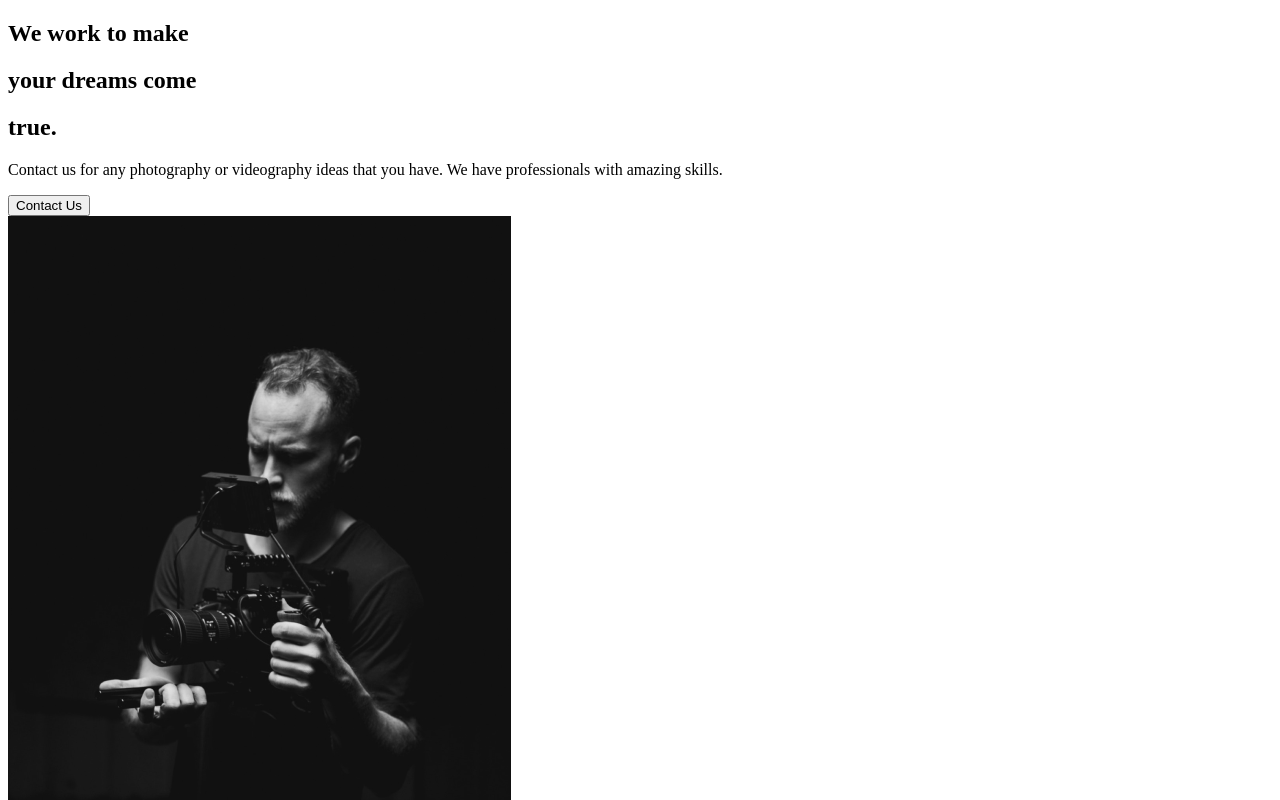
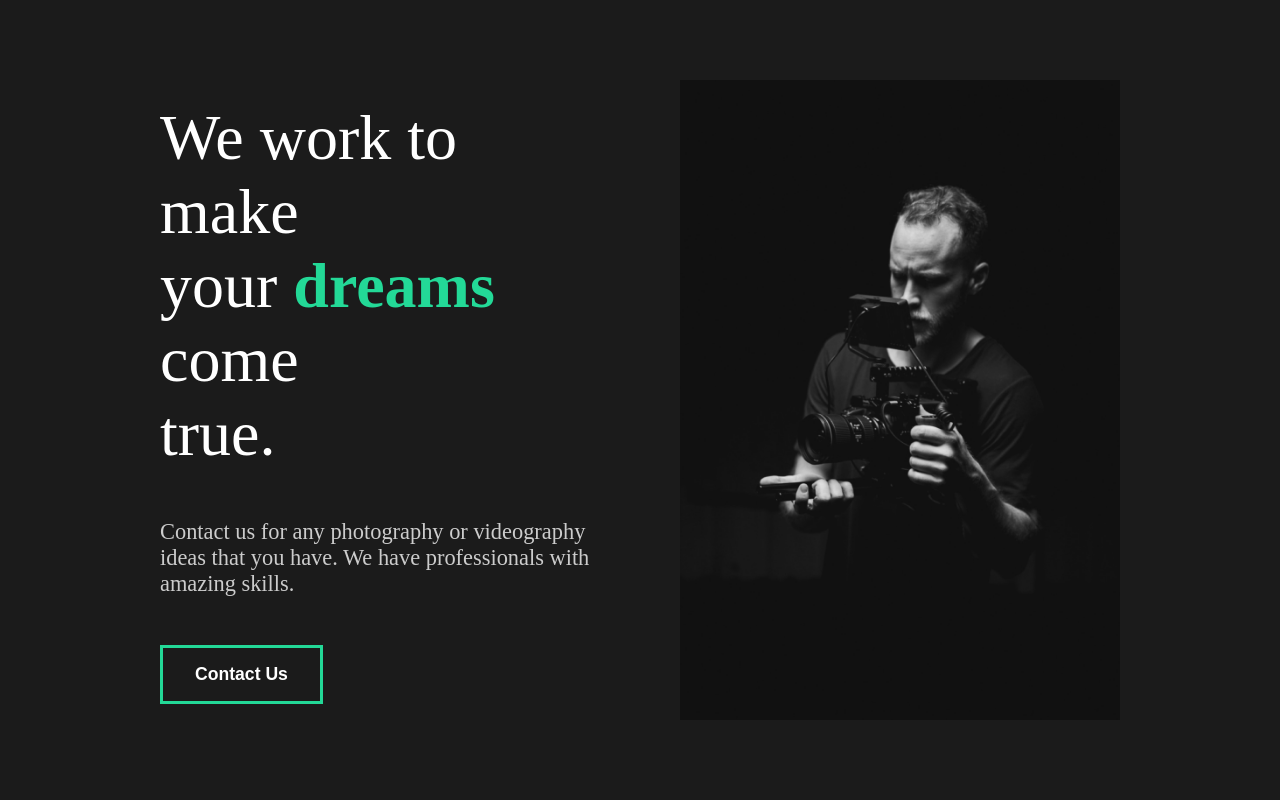
Before and after one commit to tdepasquale/portfolio, a React (Create React App) app: page / in a window 1280 px wide. Shown: the top 800 px of the page. Built offline with nearby package versions, Linux system fonts and the light colour scheme.

Commit message:
Styled About Section

```diff
--- a/src/App.jsx
+++ b/src/App.jsx
@@ -1,8 +1,10 @@
+import GlobalStyle from "./components/GlobalStyle";
 import { AboutUs } from "./pages/AboutUs";
 
 function App() {
   return (
     <div className="App">
+      <GlobalStyle />
       <AboutUs />
     </div>
   );
--- a/src/components/AboutSection.jsx
+++ b/src/components/AboutSection.jsx
@@ -1,33 +1,65 @@
 import React from "react";
 import home1 from "../img/home1.png";
+import styled from "styled-components";
+
+const StyledAbout = styled.div`
+  min-height: 90vh;
+  display: flex;
+  align-items: center;
+  justify-content: space-between;
+  padding: 5rem 10rem;
+  color: white;
+`;
+
+const StyledDescription = styled.div`
+  flex: 1;
+  padding-right: 5rem;
+  h2 {
+    font-weight: lighter;
+  }
+`;
+
+const StyledImageContainer = styled.div`
+  flex: 1;
+  overflow: hidden;
+  img {
+    width: 100%;
+    height: 80vh;
+    object-fit: cover;
+  }
+`;
+
+const StyledHide = styled.div`
+  overflow: hidden;
+`;
 
 export const AboutSection = () => {
   return (
-    <div>
-      <div className="description">
+    <StyledAbout>
+      <StyledDescription>
         <div className="title">
-          <div className="hide">
+          <StyledHide>
             <h2>We work to make</h2>
-          </div>
-          <div className="hide">
+          </StyledHide>
+          <StyledHide>
             <h2>
               your <span>dreams</span> come
             </h2>
-          </div>
-          <div className="hide">
+          </StyledHide>
+          <StyledHide>
             <h2>true.</h2>
-          </div>
+          </StyledHide>
         </div>
         <p>
           Contact us for any photography or videography ideas that you have. We
           have professionals with amazing skills.
         </p>
         <button>Contact Us</button>
-      </div>
+      </StyledDescription>
 
-      <div className="image">
+      <StyledImageContainer>
         <img src={home1} alt="guy with a camera" />
-      </div>
-    </div>
+      </StyledImageContainer>
+    </StyledAbout>
   );
 };
--- /dev/null
+++ b/src/components/GlobalStyle.jsx
@@ -0,0 +1,59 @@
+import { createGlobalStyle } from "styled-components";
+
+const GlobalStyle = createGlobalStyle`
+*{
+  margin: 0;
+  padding: 0;
+  box-sizing: border-box;
+}
+
+body{
+  background-color: #1b1b1b;
+}
+
+button{
+  font-weight: bold;
+  font-size: 1.1rem;
+  cursor: pointer;
+  padding: 1rem 2rem;
+  border: 3px solid #23d997;
+  background-color: transparent;
+  color: white;
+  transition: all 0.5s ease;
+  &:hover{
+    background-color: #23d997;
+    color: white;
+  }
+}
+
+h2{
+  font-weight: lighter;
+  font-size: 4rem;
+}
+
+h3{
+  color: white;
+}
+
+h4{
+  font-weight: bold;
+}
+
+a{
+  font-size: 1.1rem;
+}
+
+span{
+  font-weight: bold;
+  color: #23d997;
+}
+
+p{
+  padding: 3rem 0rem;
+  color: #ccc;
+  font-size: 1.4rem;
+  line-height: 150%normal;
+}
+`;
+
+export default GlobalStyle;
```
